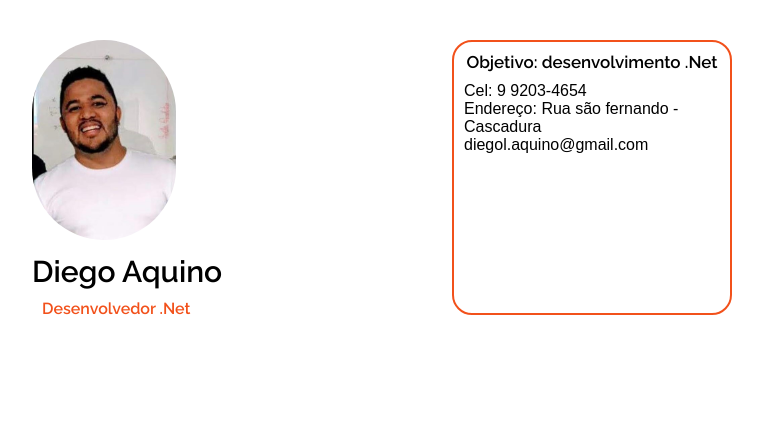
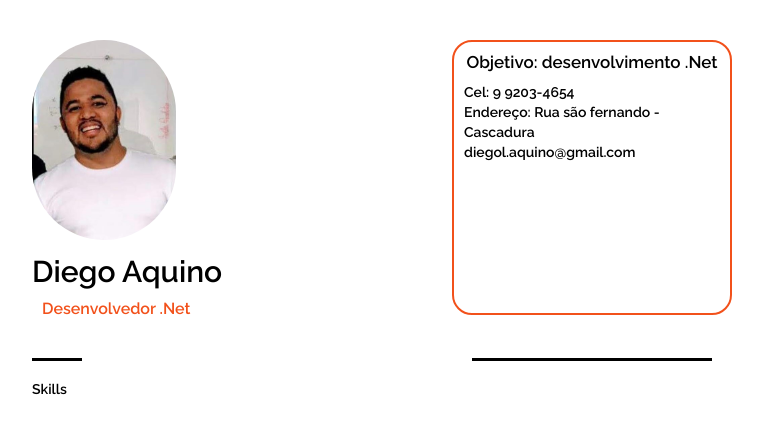
Before and after one commit to Diegolaquino/diegolaquino.github.io, a plain HTML site: page index.html in a window 1280 px wide. Shown: the whole page, without its empty margins (138-901 px from the left). Drawn offline with Linux system fonts and the light colour scheme.

Commit message:
inserção da linha divisória

```diff
--- a/css/style.css
+++ b/css/style.css
@@ -36,4 +36,34 @@ img{
 
 .info ul li{
     margin: 0 auto;
+    font-family: 'Raleway', sans-serif;
+    font-size: 14px;
+    line-height: 20px;
+    font-weight: lighter;
 }
+
+.linhaP{
+    content: "";
+    display: block;
+    width: 50px;
+    height: 3px;
+    background: #000000;
+    margin-top: 30px;
+    margin-left: 10px;
+}
+
+.linhaM{
+    content: "";
+    display: block;
+    width: 240px;
+    height: 3px;
+    background: #000000;
+    margin-top: 30px;
+    margin-left: 380px;
+}
+
+.skills{
+    font-family: 'Raleway', sans-serif;
+    font-size: 14px;
+    margin-top: 20px;
+}
--- a/index.html
+++ b/index.html
@@ -10,15 +10,14 @@
         <link rel="stylesheet" href="css/style.css">
 
     </head>
-	<!-- trocar section e div -->
     <body>
-        <div class="container">
-            <section class="grid-7">
-                <img src="/img/eu.jpg">
+        <section class="container">
+            <div class="grid-7">
+                <img src="img/eu.jpg">
                 <div class="nome">Diego Aquino</div>
                 <div class="titulo">Desenvolvedor .Net</div>
-            </section>
-            <section class="grid-5 principal">
+            </div>
+            <div class="grid-5 principal">
                 <div class="objetivo">Objetivo: desenvolvimento .Net</div>
                 <div class="info">
                     <ul>
@@ -27,17 +26,18 @@
                         <li>diegol.aquino@gmail.com</li>
                     </ul>
                 </div>
-            </section>
-        </div>
-        <div class="container">
-           <div class="linhaP">
+            </div>
+        </section>
+        <section class="container">
+           <div class="linhaP grid-1-3"></div>
+           <div class="linhaM grid-10"></div>
+        </section>
+        <section class="container">
+            <div class="skills grid-7">
+                Skills
+            </div>
 
-           </div>
-           <div class="linhaM">
-
-           </div>
-
-        </div>
+        </section>
 
     </body>
 </html>
```
